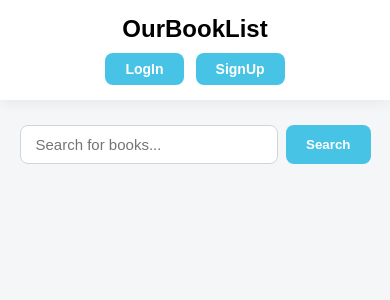
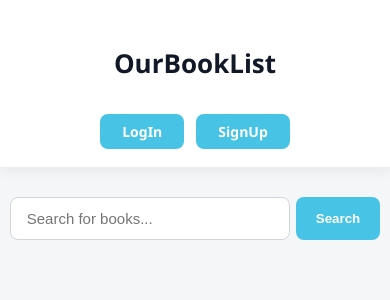
Before and after one commit to SomeRic001/Booklist, a Django app: page / in a window 390 px wide; the page is wider, and only the part inside the window is pictured. Shown: the top 300 px of that part. Run offline with Django 5.2, Linux system fonts and the light colour scheme; data that the repository does not hold is empty.

Commit message:
Fixed landing css and added pycache to gitignore

```diff
--- a/Lab67/users/static/users/landing.css
+++ b/Lab67/users/static/users/landing.css
@@ -1,33 +1,28 @@
-
 body {
     margin: 0;
     padding: 0;
-    font-family: Arial, Helvetica, sans-serif;
+    font-family: 'Segoe UI', Tahoma, Geneva, Verdana, sans-serif;
     background-color: #f4f6f8;
     min-height: 100vh;
     display: flex;
     flex-direction: column;
 }
 
-#logo{
-    text-decoration: none;
-    color: black;
-}
-
+/* Navbar */
 #uppercontainer {
     display: flex;
     justify-content: space-between;
     align-items: center;
-    padding: 15px 30px;
+    padding: 18px 40px;
     background-color: #ffffff;
-    box-shadow: 0 4px 12px rgba(0,0,0,0.05);
+    box-shadow: 0 4px 12px rgba(0,0,0,0.06);
 }
 
-#uppercontainer h1 {
-    margin: 0;
-    font-size: 24px;
+#logo {
+    font-size: 26px;
+    font-weight: bold;
     color: #111827;
-    font-weight: bold;
+    text-decoration: none;
 }
 
 #btncontainer {
@@ -37,13 +32,12 @@ body {
 }
 
 #btncontainer .btn {
-    display: inline-block;
-    padding: 8px 20px;
+    padding: 8px 22px;
     font-size: 14px;
     font-weight: 600;
-    color: #ffffff;
+    border-radius: 8px;
     text-decoration: none;
-    border-radius: 8px;
+    color: #fff;
     transition: background-color 0.2s ease, transform 0.1s ease;
 }
 
@@ -71,48 +65,51 @@ body {
     font-weight: 500;
 }
 
+/* Search Bar */
 #search-bar {
-    margin: 25px auto;
+    margin: 30px auto;
     width: 90%;
     max-width: 600px;
     display: flex;
-    gap: 8px;
+    gap: 10px;
 }
 
 #search-bar input[type="text"] {
     flex: 1;
-    padding: 10px 15px;
+    padding: 12px 16px;
     border-radius: 8px;
     border: 1px solid #d1d5db;
     font-size: 15px;
+    outline: none;
 }
 
 #search-bar button {
-    padding: 10px 20px;
+    padding: 12px 20px;
     border-radius: 8px;
     border: none;
     background-color: #46c3e5;
     color: #fff;
-    font-weight: bold;
+    font-weight: 600;
     cursor: pointer;
     transition: background-color 0.2s ease;
 }
 
 #search-bar button:hover {
-    background-color: #46c3a3;
+    background-color: #338fa8;
 }
 
-
+/* Books Grid */
 #books-container {
     display: grid;
-    grid-template-columns: repeat(auto-fill, minmax(200px, 1fr));
-    gap: 20px;
-    padding: 20px 30px;
+    grid-template-columns: repeat(auto-fill, minmax(180px, 1fr));
+    gap: 24px;
+    padding: 20px 40px;
     width: 100%;
-    max-width: 1200px;
-    margin: 0 auto;
+    max-width: 1280px;
+    margin: 0 auto 40px;
 }
 
+/* Book Card */
 .book-card {
     background-color: #ffffff;
     border-radius: 12px;
@@ -184,7 +198,13 @@ body {
     }
 
     #books-container {
-        grid-template-columns: repeat(auto-fill, minmax(160px, 1fr));
-        gap: 15px;
+        grid-template-columns: repeat(auto-fill, minmax(150px, 1fr));
+        gap: 16px;
+        padding: 20px;
+    }
+
+    #search-bar {
+        width: 95%;
+        gap: 6px;
     }
 }
--- a/Lab67/users/views.py
+++ b/Lab67/users/views.py
@@ -15,13 +15,11 @@ def landing(request):
     if logged_in:
         user_id = request.session.get('user_id')
         with connection.cursor() as cursor:
-            cursor.execute(
-                "SELECT user_name FROM lab_user WHERE user_id = %s",
-                [user_id]
-            )
+            cursor.execute("SELECT user_name FROM lab_user WHERE user_id = %s", [user_id])
             row = cursor.fetchone()
             if row:
                 username = row[0]
+
     if query:
         url = f"https://openlibrary.org/search.json?q={query}"
         try:
@@ -29,44 +27,72 @@ def landing(request):
             if response.status_code == 200:
                 data = response.json()
                 for book in data.get('docs', [])[:12]:
+                    title = book.get('title', 'No Title')
+                    authors = book.get('author_name', ['Unknown'])
+                    author = ', '.join(authors)
                     cover_id = book.get('cover_i')
                     cover_url = (
                         f"https://covers.openlibrary.org/b/id/{cover_id}-M.jpg"
                         if cover_id else "/static/users/book-placeholder.jpg"
                     )
 
+                    synopsis = ""
+                    work_key = book.get('key')
+                    if work_key:
+                        try:
+                            work_resp = requests.get(f"https://openlibrary.org{work_key}.json", timeout=3)
+                            if work_resp.status_code == 200:
+                                work_data = work_resp.json()
+                                desc = work_data.get('description')
+                                if isinstance(desc, dict):
+                                    synopsis = desc.get('value','')
+                                elif isinstance(desc, str):
+                                    synopsis = desc
+                        except requests.RequestException:
+                            synopsis = ""
+
                     books.append({
-                        "ol_key": book.get("key"),
-                        "title": book.get("title"),
-                        "author": ", ".join(book.get("author_name", ["Unknown"])),
+                        "ol_key": work_key,
+                        "title": title,
+                        "author": author,
                         "cover_url": cover_url,
-                        "synopsis": "",
+                        "synopsis": synopsis[:200] + ("..." if len(synopsis) > 200 else "")
                     })
         except requests.RequestException as e:
             print("Search API error:", e)
 
     else:
-        api_url = "https://openlibrary.org/subjects/fantasy.json?limit=50"
+
         try:
-            response = requests.get(api_url, timeout=5)
-            data = response.json()
-            works = data.get("works", [])
-            random_books = random.sample(works, min(50, len(works)))
+            response = requests.get("https://openlibrary.org/subjects/fantasy.json?limit=50", timeout=5)
+            if response.status_code == 200:
+                data = response.json()
+                works = data.get("works", [])
+                random_books = random.sample(works, min(50, len(works)))
 
-            for book in random_books:
-                cover_id = book.get("cover_id")
-                cover_url = (
-                    f"https://covers.openlibrary.org/b/id/{cover_id}-M.jpg"
-                    if cover_id else "/static/users/book-placeholder.jpg"
-                )
+                for book in random_books:
+                    title = book.get('title', 'No Title')
+                    authors_list = book.get('authors', [{'name':'Unknown'}])
+                    author = ', '.join([a.get('name', 'Unknown') for a in authors_list])
+                    cover_id = book.get("cover_id")
+                    cover_url = (
+                        f"https://covers.openlibrary.org/b/id/{cover_id}-M.jpg"
+                        if cover_id else "/static/users/book-placeholder.jpg"
+                    )
 
-                books.append({
-                    "ol_key": book.get("key"),
-                    "title": book.get("title"),
-                    "author": ", ".join(book.get("authors", [{}])[0].get("name", "Unknown")),
-                    "cover_url": cover_url,
-                    "synopsis": book.get("description", "") if isinstance(book.get("description"), str) else "",
-                })
+                    synopsis = book.get('description', '')
+                    if isinstance(synopsis, dict):
+                        synopsis = synopsis.get('value','')
+                    elif not isinstance(synopsis, str):
+                        synopsis = ''
+
+                    books.append({
+                        "ol_key": book.get("key"),
+                        "title": title,
+                        "author": author,
+                        "cover_url": cover_url,
+                        "synopsis": synopsis[:200] + ("..." if len(synopsis) > 200 else "")
+                    })
         except requests.RequestException as e:
             print("Random API error:", e)
 
@@ -76,6 +102,7 @@ def landing(request):
         "logged_in": logged_in,
         "username": username,
     })
+
 
 def profile(request):
     user_id = request.session.get('user_id')
@@ -90,6 +117,7 @@ def profile(request):
     user_books = UserBook.objects.filter(user_id=user_id)
 
     return render(request, "users/profile.html", {"username": username, "user_books": user_books})
+
 
 def login(request):
     if request.method == 'POST':
@@ -110,7 +138,6 @@ def login(request):
         if not bcrypt.checkpw(login_pw.encode('utf-8'), password_hash.encode('utf-8')):
             return render(request, "users/login.html", {"error": "Invalid username or password"})
 
-        # Set session
         request.session['user_id'] = user_id
         request.session['logged_in'] = True
 
```
Also changed, not shown: other parts of Lab67/users/static/users/landing.css (+31 -14 lines), 1 other file.
